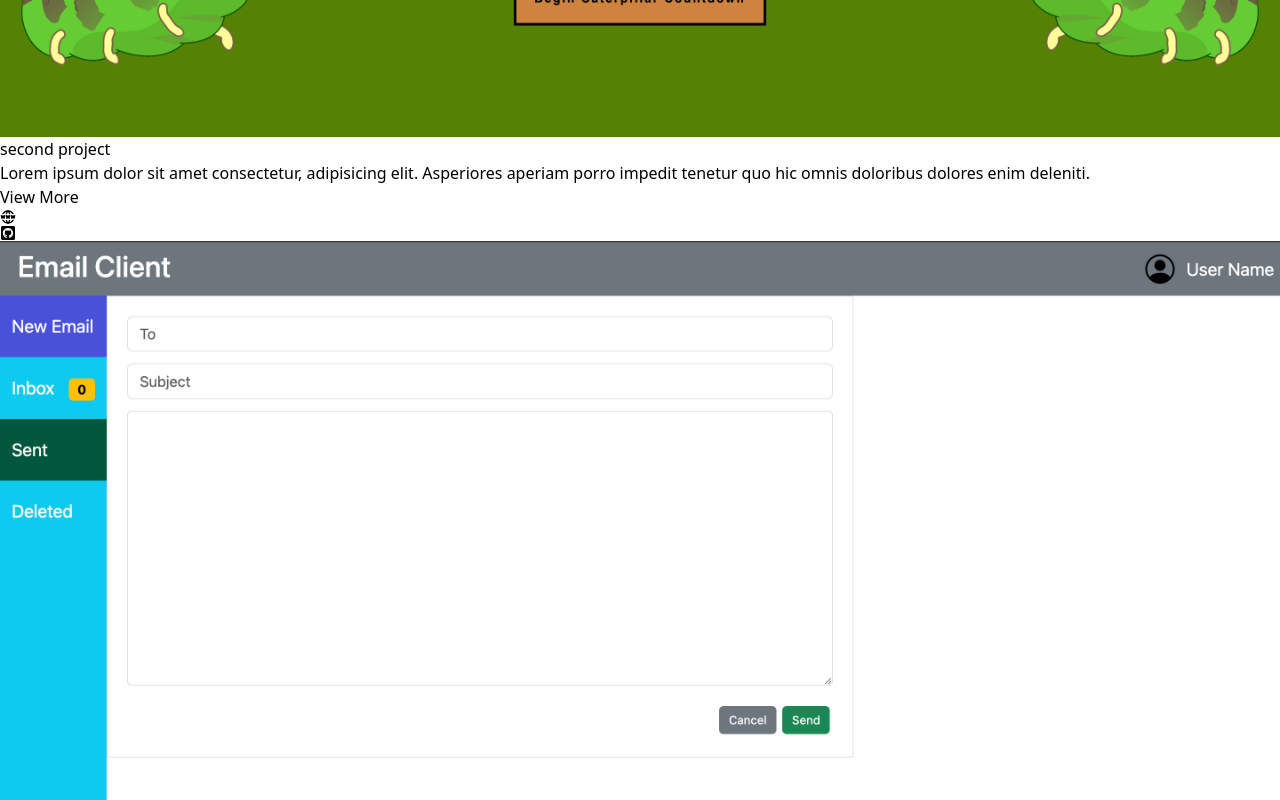
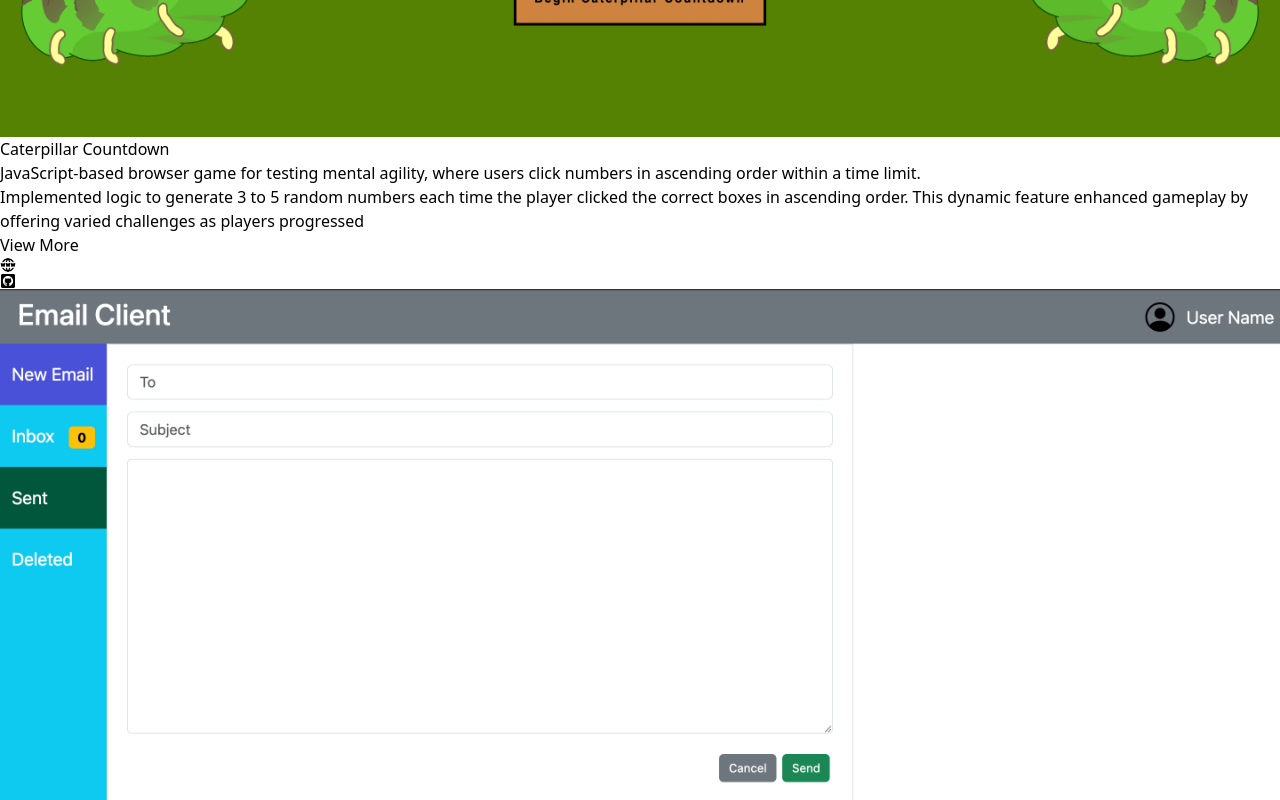
Before and after one commit to CosminDarius1/cosmin-darius-portfolio, a React (Vite) app: page / in a window 1280 px wide. Shown: the part 5360-6160 px from the top of the page. Built offline with nearby package versions, Linux system fonts and the light colour scheme.

Commit message:
Added details to the Project cards component

```diff
--- a/src/Components/ProjectsCard.jsx
+++ b/src/Components/ProjectsCard.jsx
@@ -1,7 +1,7 @@
 import React, { useState } from 'react'
 import { FaGithubSquare,FaLinkedin,FaEnvelope } from 'react-icons/fa';
 import { TbWorldWww } from 'react-icons/tb';
-const ProjectsCard = ({url,img,github,title,text,text2,text3,text4,text5,text6}) => {
+const ProjectsCard = ({url,img,gitUrl,title,text,text2,text3,text4,text5,text6}) => {
   const [showDetails,setShowDetails] = useState(false)
   return (
     <article className='bg-black rounded-lg shadow-md hover:shadow-xl duration-300 border border-zinc-400 transition ease-in-out delay-150 hover:-translate-y-1 hover:scale-110 duration-300 cursor-pointer shadow-zinc-400 hover:shadow-zinc-500'>
@@ -24,7 +24,7 @@ const ProjectsCard = ({url,img,github,title,text,text2,text3,text4,text5,text6})
           <a href={url}>
             <TbWorldWww className='h-8 w-8 text-slate-200 hover:text-orange-500 duration-300'/>
           </a>
-          <a href={url}>
+          <a href={gitUrl}>
             <FaGithubSquare className='h-8 w-8 text-orange-500 hover:text-slate-200 duration-300'/>
           </a>
         </div>
--- a/src/data.jsx
+++ b/src/data.jsx
@@ -96,31 +96,41 @@ export const projects = [
   {
     id: nanoid(),
     img: academyServer,
-    url: 'https://react-projects.netlify.app/',
-    github: 'https://github.com/john-smilga',
+    url: 'https://portal.dev.io-academy.uk/',
+    gitUrl: 'https://github.com/iO-Academy/AcademyPortal',
     title: 'Academy Portal',
     text: 'A collaborative full-stack project at iO Academy, where students contribute by implementing new features and fixing bugs.',
     text2:'My primary task involved enhancing security by enabling Admins to lock specific fields, preventing unauthorized edits by students.',
     text3:'Engaged with legacy code, I integrated new JavaScript and PHP code, ensuring compatibility with existing legacy code',
     text4:'While working on the back-end, I adhered to the MVC design pattern architecture',
     text5:'Incorporated Continous Integration practices using CircleCI.This enabled real-time error detection, ensuring smooth development and deployment processes',
-    text6:'Technologies used:HTML5, Boostrap3, JavaScript, PHP, MySQL, MVC Design pattern,Git,CircleCI'
+    text6:'Technologies used: JavaScript, PHP, MySQL, MVC,Git,CircleCI,HTML5, Boostrap3'
   },
   {
     id: nanoid(),
     img: caterpillarImg,
-    url: 'https://react-projects.netlify.app/',
-    github: 'https://github.com/john-smilga',
-    title: 'second project',
-    text: 'Lorem ipsum dolor sit amet consectetur, adipisicing elit. Asperiores aperiam porro impedit tenetur quo hic omnis doloribus dolores enim deleniti.',
+    url: 'https://2023-jul-caterpillar-countdown.dev.io-academy.uk/',
+    gitUrl: 'https://github.com/iO-Academy/jul-23-caterpillar-countdown',
+    title: 'Caterpillar Countdown',
+    text: 'JavaScript-based browser game for testing mental agility, where users click numbers in ascending order within a time limit.',
+    text2:'Implemented logic to generate 3 to 5 random numbers each time the player clicked the correct boxes in ascending order. This dynamic feature enhanced gameplay by offering varied challenges as players progressed',
+    text3:'Worked with DOM manipulation and event listeners to manage the color change of correctly clicked boxes, enabling advancement to the next round. Additionally, incorrect clicks triggered the reset of marked boxes to their default color, prompting users to select numbers in ascending order once more.',
+    text4:'Implemented a counter and score feature to add challenge and provide users with feedback on their points earned within the timeframe',
+    text5:'Also worked on the layout using mainly CSS and Flexbox',
+    text6:'Techonologies used: HTML5,CSS,JavaScript,Git',
   },
   {
     id: nanoid(),
     img: cMail,
-    url: 'https://react-projects.netlify.app/',
-    github: 'https://github.com/john-smilga',
-    title: 'third project',
-    text: 'Lorem ipsum dolor sit amet consectetur, adipisicing elit. Asperiores aperiam porro impedit tenetur quo hic omnis doloribus dolores enim deleniti.',
+    url: 'https://2023-jul-cmail.dev.io-academy.uk/',
+    gitUrl: 'https://github.com/iO-Academy/2023-jul-cmail',
+    title: 'Email Client',
+    text: 'Project in React which emulates a real email client, enabling users to compose, send, and receive emails through an API',
+    text2:'Developed an email client with RESTful API integration for sending, composing, and receiving emails',
+    text3:'Implemented validation rules using Regex to ensure correct user input, including valid email addresses.',
+    text4:'Facilitated user navigation across sections like Inbox, Sent, and Deleted Emails, displaying relevant emails and enabling reading or marking as unread',
+    text5:'Created desired layout using Bootstrap5 for a better user experience',
+    text6:'Technologies used:React,RESTful API,GIT,Bootstrap5, HTML5'
   },
   {
     id: nanoid(),
```
